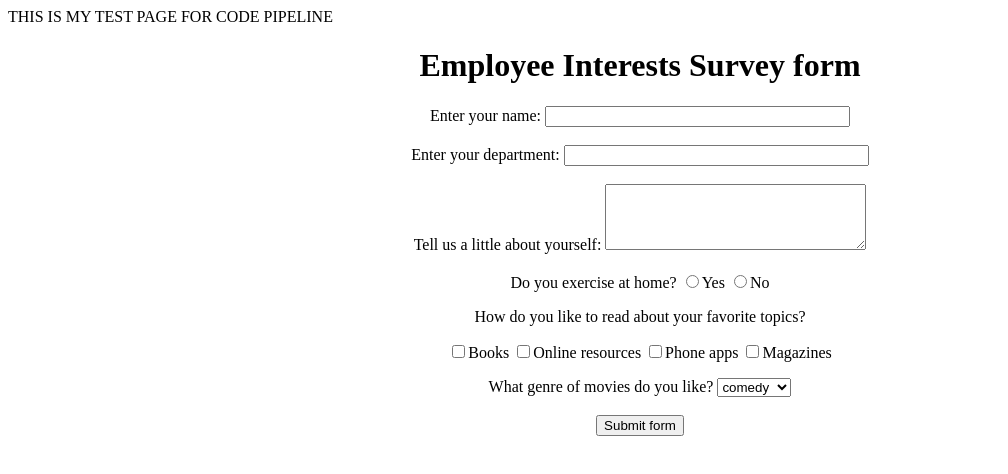
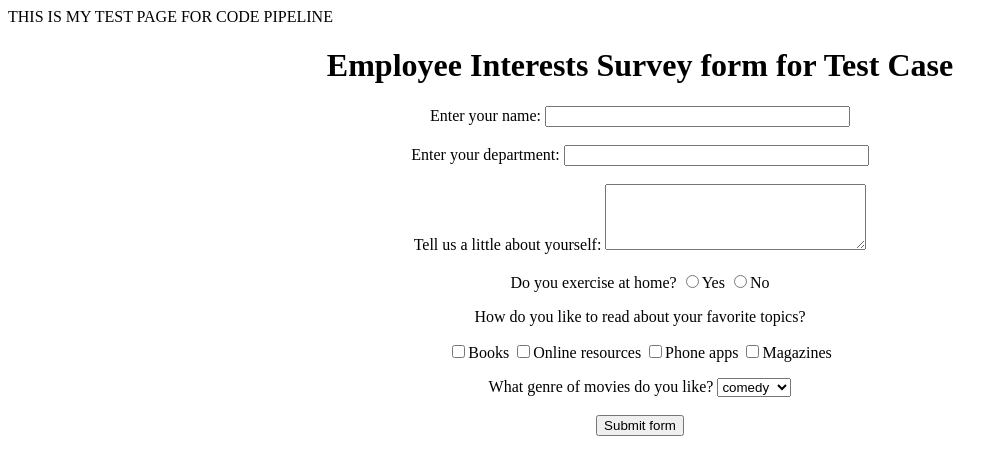
Before and after one commit to ck1252/test, a plain HTML site: page index.html in a window 1280 px wide. Shown: the whole page, without its empty margins (0-1008 px from the left). Drawn offline with Linux system fonts and the light colour scheme.

Commit message:
Update index.html

```diff
--- a/index.html
+++ b/index.html
@@ -13,7 +13,7 @@
 <!-- If we remove this, every thing will move to the left of the page-->
 <div align="center">
 <!--Adds a heading to the form-->
-<h1>Employee Interests Survey form</h1>
+<h1>Employee Interests Survey form for Test Case </h1>
 Enter your name:
 <!-- Input type text for small texts, specify size -->
 <input type="text" name="UserName" size=35 maxlength=35 value="">
```
